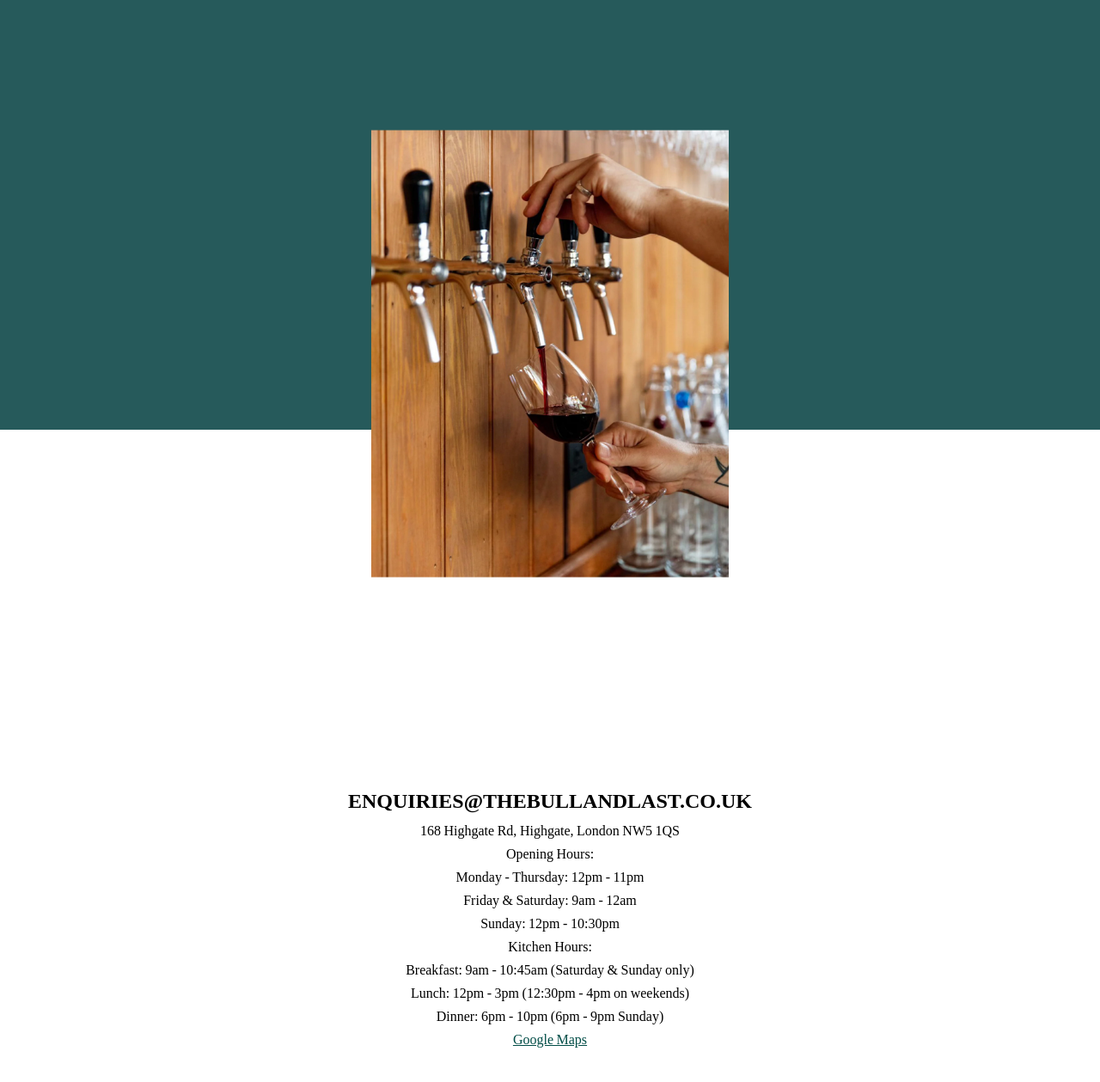
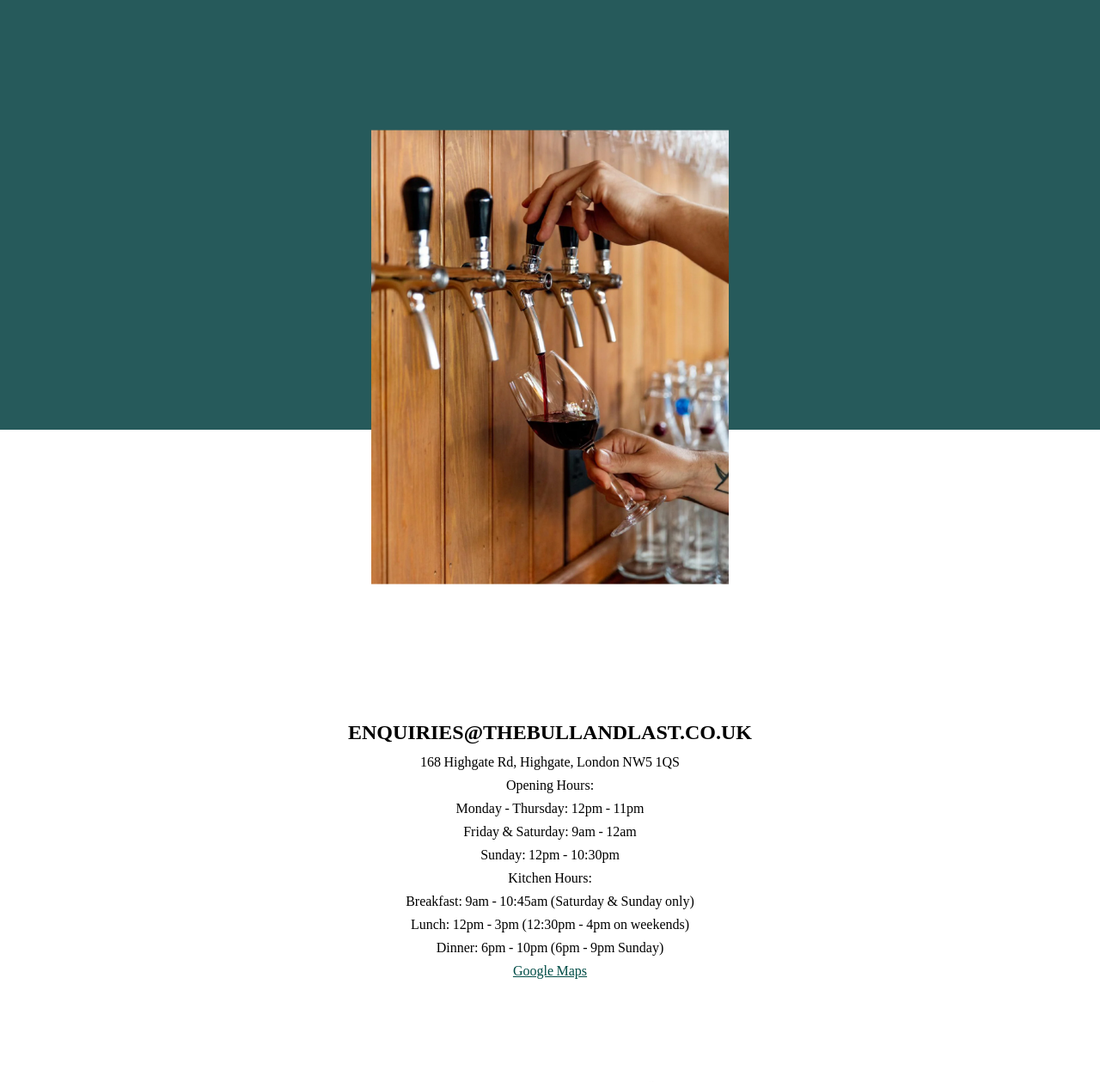
Before and after one commit to KMernDabest/Bull-last-contact-clone, a plain HTML site: page Bulls and last1/index.html in a window 1280 px wide. Shown: the part 220-1479 px from the top of the page at 86% size. Drawn offline with Linux system fonts and the light colour scheme.

Commit message:
Update styles.css

```diff
--- a/Bulls and last1/styles.css
+++ b/Bulls and last1/styles.css
@@ -130,14 +130,13 @@ body {
     width: 100%;
     height: 100%;
     object-fit: contain;
-    margin-bottom: 2rem;
+    margin-bottom: 1rem;
 }
 
 .contact-info {
-    padding: 4rem 2rem;
+    padding: 1rem 2rem;
     padding-bottom: 100px;
     background: #FFFFFF;
-    margin-top: 2rem;
     justify-content: center;
     text-align: center;
 }
@@ -160,6 +159,7 @@ body {
     justify-content: center;
     background-color: #FFFFFF;
     display: flex;
+
 }
 
 .work-with-us, .send-message {
```
